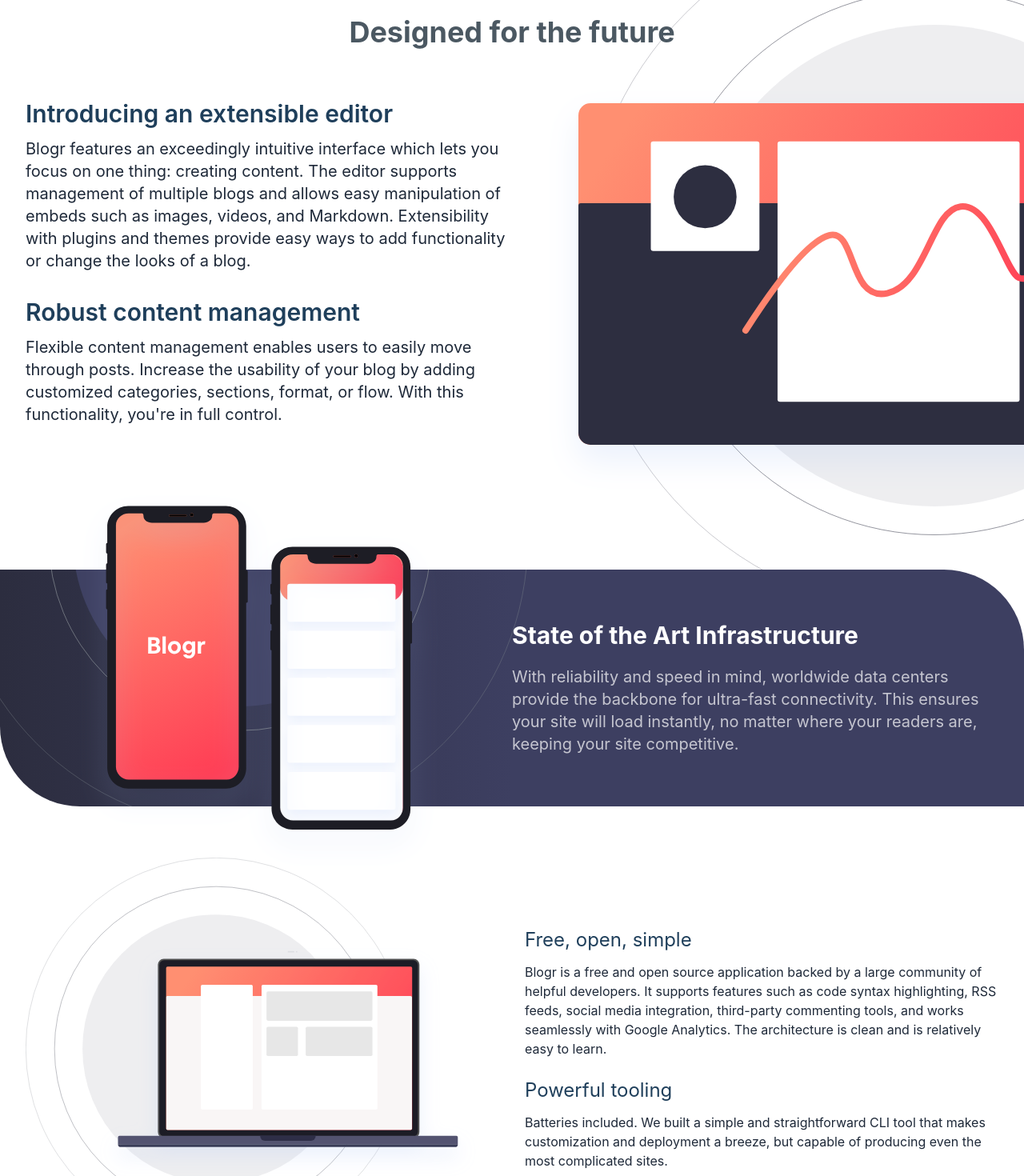
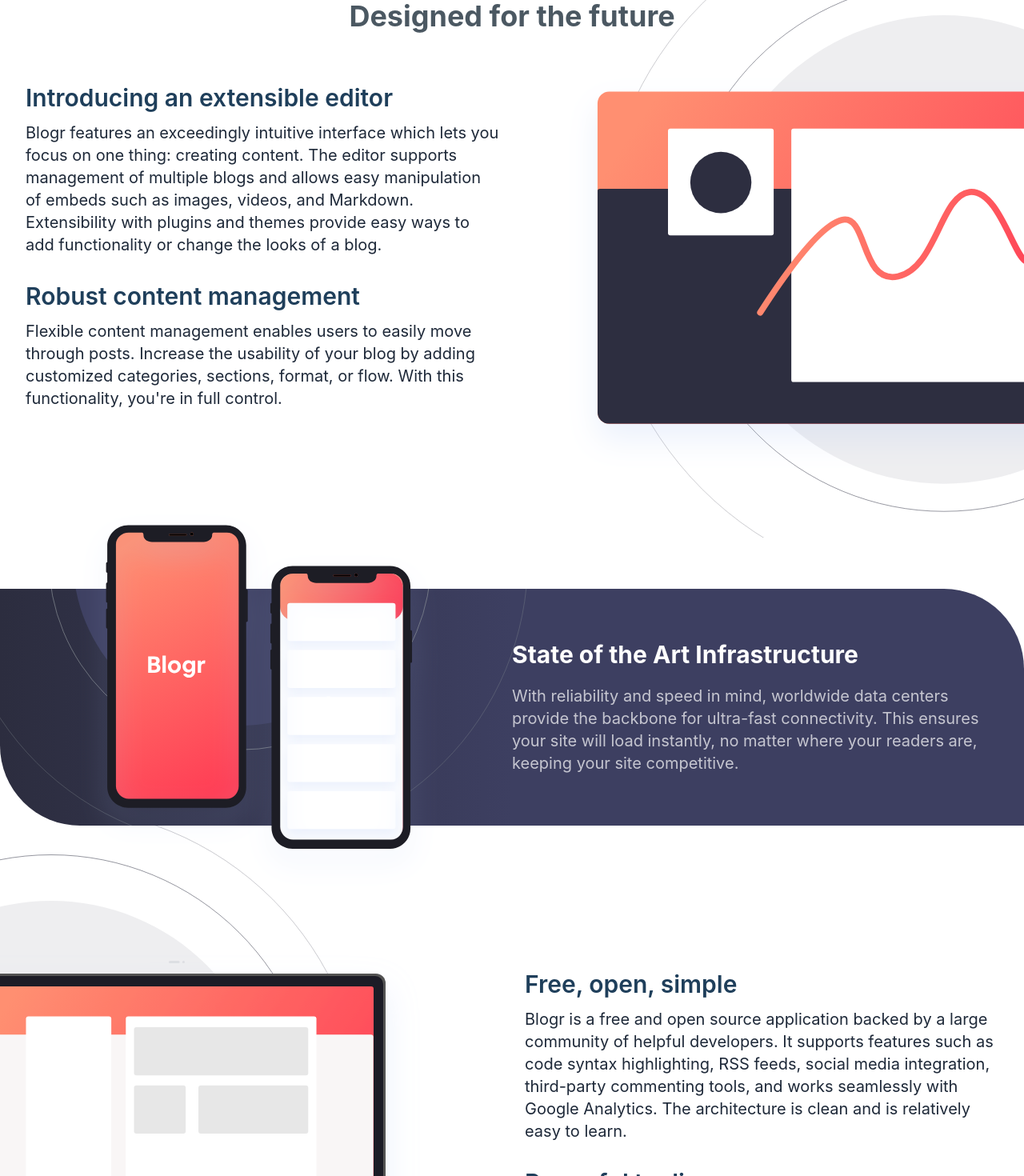
Before and after one commit to Jeanclaude09-dev/blogr-landing-page-main, a React (Vite) app: page / in a window 1280 px wide. Shown: the part 660-2130 px from the top of the page at 80% size. Built offline with nearby package versions, Linux system fonts and the light colour scheme.

Commit message:
fit:create a shared component for tooling and features

```diff
--- a/src/App.jsx
+++ b/src/App.jsx
@@ -1,22 +1,21 @@
-import { useState } from 'react'
-import './App.css'
-import HeroSection from './component/hero'
-import { Features } from './component/Features'
-import { Infrastructure } from './component/Infrastructure'
-import { Tooling } from './component/Tooling'
-import { Footer } from './component/Footer'
+import { useState } from "react";
+import "./App.css";
+import HeroSection from "./component/hero";
+import { Features } from "./component/Features";
+import { Infrastructure } from "./component/Infrastructure";
+import { Tooling } from "./component/Tooling";
+import { Footer } from "./component/Footer";
 
 function App() {
-
   return (
-    <section className="min-h-screen flex flex-col ">
+    <main className="min-h-screen flex flex-col ">
       <HeroSection />
       <Features />
       <Infrastructure />
       <Tooling />
       <Footer />
-    </section>
-  )
+    </main>
+  );
 }
 
-export default App
+export default App;
--- a/src/component/Features.jsx
+++ b/src/component/Features.jsx
@@ -1,33 +1,31 @@
 import mobileIllustration from '../assets/images/illustration-editor-mobile.svg'
 import desktopIllustration from '../assets/images/illustration-editor-desktop.svg'
-import { Container } from "./Container";
+import { SplitSection } from './SplitSection';
 
 export const Features = () => {
+
+
+  const featureData = [
+    {
+      heading: "Introducing an extensible editor",
+      text: "Blogr features an exceedingly intuitive interface which lets you focus on one thing: creating content. The editor supports management of multiple blogs and allows easy manipulation of embeds such as images, videos, and Markdown. Extensibility with plugins and themes provide easy ways to add functionality or change the looks of a blog.",
+    },
+    {
+      heading: "Robust content management",
+      text: "Flexible content management enables users to easily move through posts. Increase the usability of your blog by adding customized categories, sections, format, or flow. With this functionality, you're in full control.",
+    },
+  ];
+
   return (
-    <section className="w-full relative overflow-hidden md:py-45">
-      <Container>
-        <h2 className="text-4xl text-gray-600 text-center font-bold mb-16">Designed for the future</h2>
-
-        <div className="grid md:grid-cols-2 gap-3 items-center relative">
-          <picture className="md:absolute md:-right-90">
-            <source media="(max-width: 768px)" srcSet={mobileIllustration} />
-            <source media="(min-width: 769px)" srcSet={desktopIllustration} />
-            <img src={mobileIllustration} alt="Editor illustration" className="md:min-w-full" />
-          </picture>
-
-          <div className="flex flex-col justify-center gap-8 md:order-1">
-            <div>
-              <h3 className="text-blue-900 text-3xl font-semibold mb-3">Introducing an extensible editor</h3>
-              <p className="text-gray-800 text-xl">Blogr features an exceedingly intuitive interface which lets you focus on one thing: creating content. The editor supports management of multiple blogs and allows easy manipulation of embeds such as images, videos, and Markdown. Extensibility with plugins and themes provide easy ways to add functionality or change the looks of a blog.</p>
-            </div>
-
-            <div>
-              <h3 className="text-blue-900 text-3xl font-semibold mb-3">Robust content management</h3>
-              <p className="text-gray-800 text-xl">Flexible content management enables users to easily move through posts. Increase the usability of your blog by adding customized categories, sections, format, or flow. With this functionality, you're in full control.</p>
-            </div>
-          </div>
-        </div>
-      </Container>
-    </section>
-  )
-}
+    <SplitSection
+      title="Designed for the future"
+      mobileImage={mobileIllustration}
+      desktopImage={desktopIllustration}
+      imageAlt="Editor illustration"
+      contentBlocks={featureData}
+      imagePosition="right"
+      sectionClasses="overflow-hidden py-16 md:py-40"
+      imageClasses="md:absolute md:-right-80 lg:-right-90 md:w-[700px] lg:w-[900px]"
+    />
+  );
+};
--- a/src/component/Infrastructure.jsx
+++ b/src/component/Infrastructure.jsx
@@ -1,29 +1,35 @@
-import illustrationPhone from "../assets/images/illustration-phones.svg"
+import illustrationPhone from "../assets/images/illustration-phones.svg";
 import { Container } from "./Container";
 
 export const Infrastructure = () => {
   return (
-    <section className="w-full bg-linear-to-r from-purple-950 via-purple-900 to-purple-900  min-h-72 text-white relative rounded-bl-[100px] rounded-tr-[100px]">
-
+    <section className="w-full bg-linear-to-r from-purple-950 via-purple-900 to-purple-900 min-h-72 text-white relative rounded-bl-[100px] rounded-tr-[100px] mt-10 md:mt-16">
       <img
         src={illustrationPhone}
         alt="illustration phone"
         className="absolute z-2 -top-24 left-0 md:left-25 max-w-xs md:max-w-md"
       />
 
-
       <Container className="grid md:grid-cols-2 items-center py-16 relative overflow-hidden">
-
-        <img src="/images/bg-pattern-circles.svg" aria-hidden="true" className="absolute md:-top-100 md:-left-15  max-w-xs md:max-w-180" />
+        <img
+          src="/images/bg-pattern-circles.svg"
+          aria-hidden="true"
+          className="absolute md:-top-100 md:-left-15  max-w-xs md:max-w-180"
+        />
 
         <div />
         <div>
-          <h3 className="text-3xl font-bold mb-5">State of the Art Infrastructure</h3>
+          <h3 className="text-3xl font-bold mb-5">
+            State of the Art Infrastructure
+          </h3>
           <p className="text-white/70 text-xl">
-            With reliability and speed in mind, worldwide data centers provide the backbone for ultra-fast connectivity. This ensures your site will load instantly, no matter where your readers are, keeping your site competitive.
+            With reliability and speed in mind, worldwide data centers provide
+            the backbone for ultra-fast connectivity. This ensures your site
+            will load instantly, no matter where your readers are, keeping your
+            site competitive.
           </p>
         </div>
       </Container>
     </section>
-  )
-}
+  );
+};
--- /dev/null
+++ b/src/component/SplitSection.jsx
@@ -0,0 +1,61 @@
+import { Container } from "../component/Container";
+
+export const SplitSection = ({
+  title,
+  mobileImage,
+  desktopImage,
+  imageAlt,
+  contentBlocks,
+  imagePosition = "left", // 'left' or 'right'
+  sectionClasses = "py-16",
+  imageClasses = "",
+}) => {
+  const isImageRight = imagePosition === "right";
+
+  return (
+    <section className={`w-full relative ${sectionClasses}`}>
+      <Container>
+        {title && (
+          <h2 className="text-4xl text-gray-600 text-center font-bold mb-16">
+            {title}
+          </h2>
+        )}
+
+        <div className="grid md:grid-cols-2 gap-8 items-center relative">
+          {/* Image Column */}
+          <picture
+            className={`flex justify-center ${
+              isImageRight ? "md:order-2" : "md:order-1"
+            } ${imageClasses}`}
+          >
+            <source media="(max-width: 768px)" srcSet={mobileImage} />
+            <source media="(min-width: 769px)" srcSet={desktopImage} />
+            <img
+              src={mobileImage}
+              alt={imageAlt}
+              className="w-full max-w-sm md:max-w-none h-auto object-contain mx-auto"
+            />
+          </picture>
+
+          {/* Text Content Column */}
+          <div
+            className={`flex flex-col justify-center gap-8 relative z-10 ${
+              isImageRight
+                ? "md:order-1 md:col-start-1"
+                : "md:order-2 md:col-start-2"
+            }`}
+          >
+            {contentBlocks.map((block, index) => (
+              <div key={index}>
+                <h3 className="text-blue-900 text-3xl font-semibold mb-3">
+                  {block.heading}
+                </h3>
+                <p className="text-gray-800 text-xl">{block.text}</p>
+              </div>
+            ))}
+          </div>
+        </div>
+      </Container>
+    </section>
+  );
+};
--- a/src/component/Tooling.jsx
+++ b/src/component/Tooling.jsx
@@ -1,29 +1,28 @@
-import illustrationDesktop from "../assets/images/illustration-laptop-desktop.svg"
-import illustrationMobile from "../assets/images/illustration-laptop-mobile.svg"
-import { Container } from "./Container";
+import illustrationDesktop from "../assets/images/illustration-laptop-desktop.svg";
+import illustrationMobile from "../assets/images/illustration-laptop-mobile.svg";
+import { SplitSection } from "./SplitSection";
 
 export const Tooling = () => {
+  const toolingData = [
+    {
+      heading: "Free, open, simple",
+      text: "Blogr is a free and open source application backed by a large community of helpful developers. It supports features such as code syntax highlighting, RSS feeds, social media integration, third-party commenting tools, and works seamlessly with Google Analytics. The architecture is clean and is relatively easy to learn.",
+    },
+    {
+      heading: "Powerful tooling",
+      text: "Batteries included. We built a simple and straightforward CLI tool that makes customization and deployment a breeze, but capable of producing even the most complicated sites.",
+    },
+  ];
+
   return (
-    <section className="w-full py-16 relative">
-      <Container className="grid md:grid-cols-2 gap-8 items-center">
-
-        <picture className="">
-          <source media="(max-width: 768px)" srcSet={illustrationMobile} />
-          <source media="(min-width: 769px)" srcSet={illustrationDesktop} />
-          <img src={illustrationMobile} alt="laptop illustration" />
-        </picture>
-        <div className="flex flex-col gap-6">
-          <div>
-            <h3 className="text-blue-900 text-2xl mb-3">Free, open, simple</h3>
-            <p className="text-gray-800">Blogr is a free and open source application backed by a large community of helpful developers. It supports features such as code syntax highlighting, RSS feeds, social media integration, third-party commenting tools, and works seamlessly with Google Analytics. The architecture is clean and is relatively easy to learn.</p>
-          </div>
-
-          <div>
-            <h3 className="text-blue-900 text-2xl mb-3">Powerful tooling</h3>
-            <p className="text-gray-800">Batteries included. We built a simple and straightforward CLI tool that makes customization and deployment a breeze, but capable of producing even the most complicated sites.</p>
-          </div>
-        </div>
-      </Container>
-    </section>
-  )
-}
+    <SplitSection
+      mobileImage={illustrationMobile}
+      desktopImage={illustrationDesktop}
+      imageAlt="Laptop illustration"
+      contentBlocks={toolingData}
+      imagePosition="left"
+      sectionClasses="overflow-hidden md:py-45"
+      imageClasses="md:absolute md:-left-90"
+    />
+  );
+};
```
Also changed, not shown: src/component/hero.jsx (line endings or trailing spaces), 1 other file (tests, documents, lock files or other folders).
